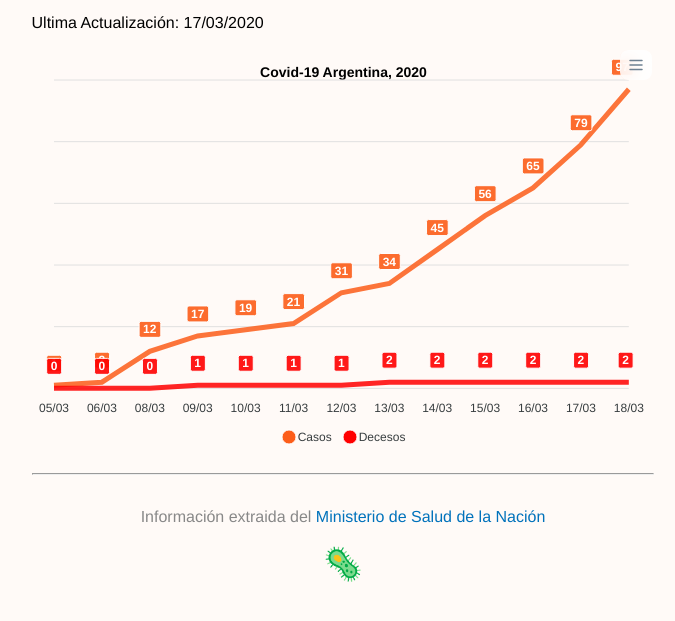
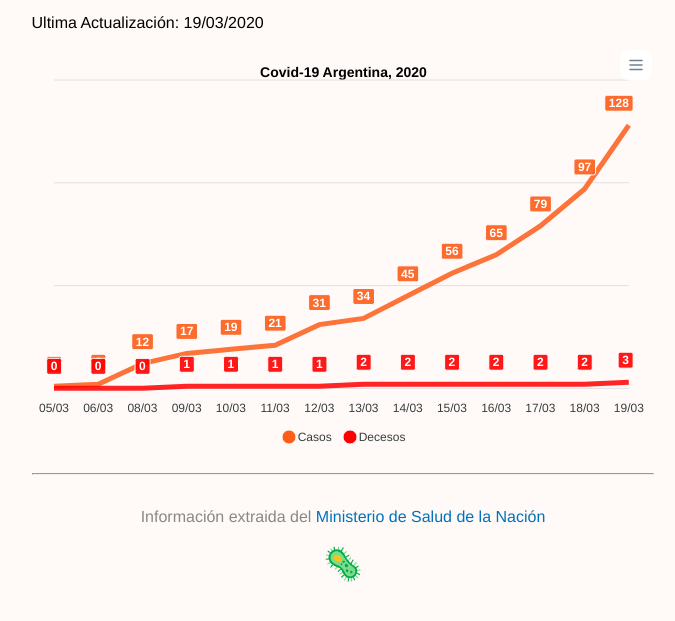
Before and after one commit to jagomez967/CovidArg, a plain HTML site: page index.html in a window 1280 px wide. Shown: the part 131-752 px from the top of the page, without its empty margins (297-972 px from the left). Drawn offline with nearby package versions, Linux system fonts and the light colour scheme.

Commit message:
19/03/2020

```diff
--- a/index.html
+++ b/index.html
@@ -44,7 +44,7 @@
             <article>
                 <header>
                     <h1>Covid-19 ARG</h1>
-                    <p>Ultima Actualización: <time datetime="20200317">17/03/2020</time></p>
+                    <p>Ultima Actualización: <time datetime="20200319">19/03/2020</time></p>
                 </header>
                 <body>
                     <div id='chart'></div>
@@ -89,7 +89,8 @@
         {x: "15/03", y: 56},
         {x: "16/03", y: 65},
         {x: "17/03", y: 79},
-        {x: "18/03", y: 97}],
+        {x: "18/03", y: 97},
+        {x: "19/03", y: 128}],
 
         },{name: 'Decesos',
           data: [
@@ -105,7 +106,8 @@
         {x: "15/03", y: 2},
         {x: "16/03", y: 2},
         {x: "17/03", y: 2},
-        {x: "18/03", y: 2}
+        {x: "18/03", y: 2},
+        {x: "19/03", y: 3}
         ]
         }],
           chart: {
```
